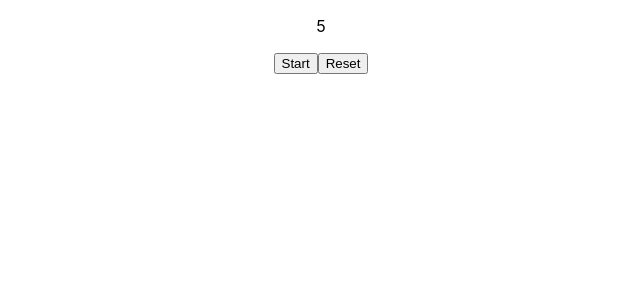
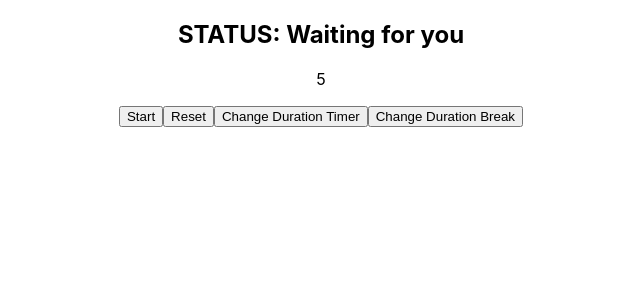
Before and after one commit to iwanast/timer-prototype-in-react-redux, a React (Create React App) app: page / in a window 1280 px wide. Shown: the top 300 px of the page, without its empty margins (319-959 px from the left). Built offline with nearby package versions, Linux system fonts and the light colour scheme.

Commit message:
change Timerduration and continue Break-timer after Focus-time

```diff
--- a/src/app/features/timer/Timer.js
+++ b/src/app/features/timer/Timer.js
@@ -3,22 +3,32 @@ import {
   pause,
   reset,
   startTimer,
+  setDurationBreak,
+  setDurationTimer,
   selectTime,
   selectStatusTimer,
   selectStatusPause,
+  selectEpisode,
 } from "./timerSlice";
 
 export function Timer() {
   const time = useSelector(selectTime);
   const statusTimer = useSelector(selectStatusTimer)
   const isPausing = useSelector(selectStatusPause)
+  const episode = useSelector(selectEpisode)
   const dispatch = useDispatch();
+  const durationTimer = 15;
+  const durationBreak = 4;
 
   return (
     <div>
+      <h2>STATUS: {episode} for you</h2>
       <p>{time}</p>
       <button onClick={() => {isPausing === "false" && statusTimer === "active" ? dispatch(pause()) : dispatch(startTimer())}}>{statusTimer === "active" ? "Pause" : isPausing === "true" ? "Continue" : "Start"}</button>
       <button onClick={() => dispatch(reset())}>Reset</button>
+      <button onClick={() => dispatch(setDurationTimer({durationTimer: durationTimer}))}>Change Duration Timer</button>
+      <button onClick={() => dispatch(setDurationBreak({durationBreak: durationBreak}))}>Change Duration Break</button>
+
     </div>
   )
 }
--- a/src/app/features/timer/timerSlice.js
+++ b/src/app/features/timer/timerSlice.js
@@ -1,8 +1,12 @@
 import { createSlice } from "@reduxjs/toolkit";
 
+// episode can be "waiting", "Break" or "Focus"
 const initialState = {
+  durationTimer: 20,
+  durationBreak: 3,
   value: 5,
   status: "idle",
+  episode: "Waiting",
   pause: false,
 }
 
@@ -29,20 +33,30 @@ export const timerSlice = createSlice({
       state.pause = "true"
       state.status = "idle"
     },
+    focusTime: (state) => {
+      state.episode = "Focus"
+    },
     start: (state) => {
       state.pause = "false"
       state.status = "active"
     },
     // We will see what the best design will be for showing a break...
     timeForBreak : (state) => {
-      state.value = "BREAK"
+      state.value = state.durationBreak
+      state.episode = "Break"
+    },
+    reset: (state) => {
+      state.value = state.durationTimer;
+      state.episode = "Waiting"
       state.status = "idle"
     },
-    reset: (state) => {
-      state.value = initialState.value;
-      state.status = initialState.status;
-      state.pause = initialState.pause;
+    setDurationTimer: (state, action) => {
+      state.durationTimer = action.payload.durationTimer
+      state.value = action.payload.durationTimer
     },
+    setDurationBreak: (state, action) => {
+      state.durationBreak = action.payload.durationBreak
+    }
   },
   /*
   // The `extraReducers` field lets the slice handle actions defined elsewhere,
@@ -61,31 +75,43 @@ export const timerSlice = createSlice({
 
 });
 
-export const { decrement, reset, timeForBreak, pause, start } = timerSlice.actions;
+export const { decrement, reset, timeForBreak, pause, start, setDurationBreak, setDurationTimer, focusTime } = timerSlice.actions;
 
 // This selector allows to use a value of the state. Can also be defined inline but I did it now here
 export const selectTime = (state) => state.timer.value
 export const selectStatusTimer = (state) => state.timer.status
 export const selectStatusPause = (state) => state.timer.pause
+export const selectDurationTimer = (state) => state.timer.durationTimer
+export const selectDurationBreak = (state) => state.timer.durationBreak
+export const selectEpisode = (state) => state.timer.episode
+
+
 
 // THUNKS written by hand, here conditionally dispatching
 
 export const startTimer = () => (dispatch, getState) => {
   dispatch(start())
+  const initialEpisode = selectEpisode(getState());
+  if (initialEpisode === "Waiting") dispatch(focusTime())
   const startedTimer = setInterval(
     decrementIfStillTimeLeftAndNotPause, 1000)
 
   function decrementIfStillTimeLeftAndNotPause() {
     const currentValue = selectTime(getState());
     const currentState = selectStatusTimer(getState());
+    const currentEpisode = selectEpisode(getState());
     console.log("NOW: ", currentValue, currentState)
     if(currentState === "active") {
       if (currentValue >= 1){
         dispatch(decrement());
         console.log("in dispatch")
-      }else {
+      }else if(currentEpisode === "Break") {
         console.log("Cleared Timer", startedTimer)
         clearInterval(startedTimer);
+        dispatch(reset());
+        console.log("Cleared Timer", startedTimer)
+      }else if(currentEpisode === "Focus"){
+        console.log("Cleared Timer", startedTimer)
         dispatch(timeForBreak());
         console.log("Cleared Timer", startedTimer)
       }
```
Also changed, not shown: src/app/features/timer/timerAPI.js (deleted).
